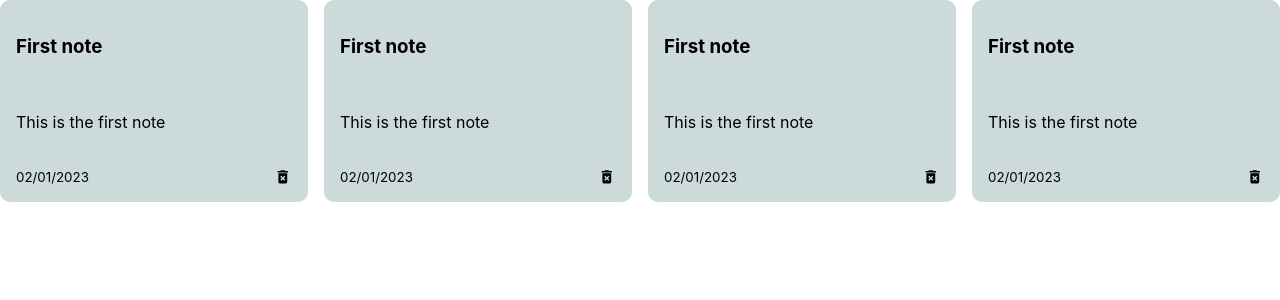
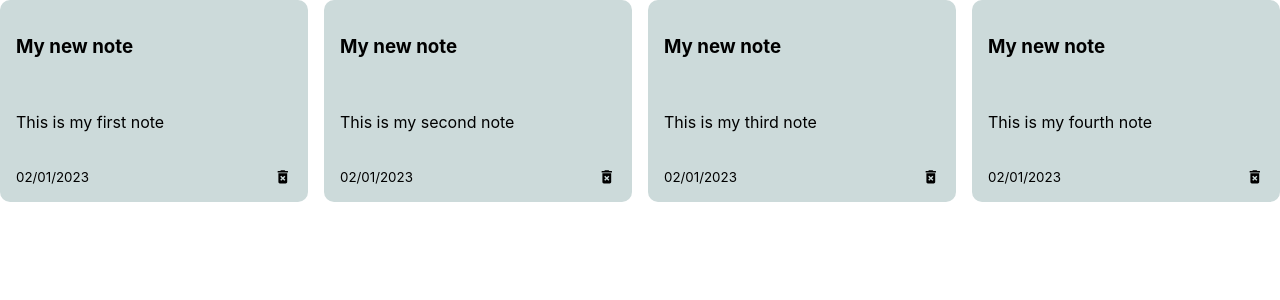
Before and after one commit to Svabo89/react-maxnotes-app, a React (Create React App) app: page / in a window 1280 px wide. Shown: the top 300 px of the page. Built offline with nearby package versions, Linux system fonts and the light colour scheme.

Commit message:
added notes in array

```diff
--- a/src/App.js
+++ b/src/App.js
@@ -1,18 +1,37 @@
+import { useState } from "react";
 import NotesList from "./components/NotesList";
-import { useState } from "react"; // this provides a hook that allows us to use state in functional components
-import { nanoid } from "nanoid";// this provides a unique id for each note
+import { nanoid } from "nanoid";
 const App = () => {
-  const [notes, setNotes] = useState([{ //this function allows us to use state in functional components
-    id: nanoid(), // this provides a unique id for each note
-    titel: "My new note",
-    text: "This is my note",
-    date: "02/01/2023",
-  }]); // this is a hook that allows us to use state in functional components
+  const [notes, setNotes] = useState([
+    {
+      id: nanoid(),
+      header: "My new note",
+      text: "This is my first note",
+      date: "02/01/2023",
+    },
+    {
+      id: nanoid(),
+      header: "My new note",
+      text: "This is my second note",
+      date: "02/01/2023",
+    },
+    {
+      id: nanoid(),
+      header: "My new note",
+      text: "This is my third note",
+      date: "02/01/2023",
+    },
+    {
+      id: nanoid(),
+      header: "My new note",
+      text: "This is my fourth note",
+      date: "02/01/2023",
+    },
+  ]);
   return (
     <div className="container">
-      <NotesList />
+      <NotesList notes={notes} />
     </div>
   );
 };
-
 export default App;
--- a/src/components/NotesList.js
+++ b/src/components/NotesList.js
@@ -1,12 +1,16 @@
 import Note from "./Note";
 
-const NotesList = () => {
+const NotesList = ({notes}) => {
   return (
     <div className="notes-list">
-      <Note />
-      <Note />
-      <Note />
-      <Note />
+      {notes.map((note) => (
+        <Note
+          id={note.id}
+          header={note.header}
+          text={note.text}
+          date={note.date}
+        />
+      ))}
     </div>
   );
 };
--- a/src/components/note.js
+++ b/src/components/note.js
@@ -1,12 +1,14 @@
 import { MdDeleteForever } from "react-icons/md";
 
-const Note = () => {
+const Note = ({ id, header, text, date }) => {
   return (
-    <div className="note">
-      <h3>First note</h3>
-      <span>This is the first note</span>
+    <div className="title">
+      <h3>{header}</h3>
+      <div className="note">
+      <span>{text}</span>
+      </div>
       <div className="note-footer">
-        <small>02/01/2023</small>
+        <small>{date}</small>
         <MdDeleteForever className="delete-icon" size="1.1em" />
       </div>
     </div>
--- a/src/index.css
+++ b/src/index.css
@@ -18,7 +18,7 @@ code {
    /* this is the space between the items in the list */
   grid-template-columns: repeat(auto-fit, minmax(280px, 1fr)); /* 1fr means space available */
 }
-.note {
+.title {
   background-color: rgb(204, 218, 218);
   border-radius: 10px;
    /* this is the radius of the corners of the note */
```
